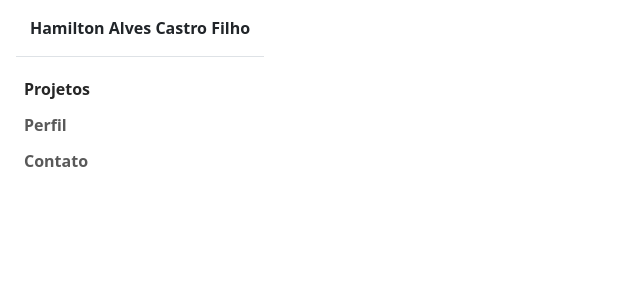
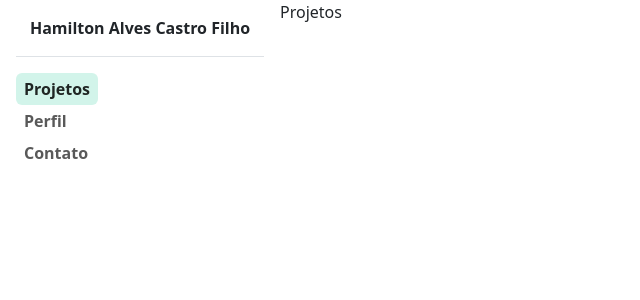
Before and after one commit to gmsbr19/arch-portfolio, a React (Vite) app: page / in a window 1280 px wide. Shown: the top 300 px of the page, without its empty margins (0-640 px from the left). Built offline with nearby package versions, Linux system fonts and the light colour scheme.

Commit message:
Final sidebar

```diff
--- a/src/App.jsx
+++ b/src/App.jsx
@@ -2,19 +2,19 @@ import Nav from "./components/Nav"
 import Projetos from './components/Projetos'
 import Perfil from './components/Perfil'
 import Contato from './components/Contato'
-import { BrowserRouter as Router, Routes, Route } from "react-router-dom"
+import { Routes, Route } from "react-router-dom"
 
 function App() {
 
   return (
-    <>
+    <div className="d-flex">
       <Nav />
       <Routes>
         <Route path="/" element={<Projetos />} />
         <Route path="/perfil" element={<Perfil />} />
         <Route path="/contato" element={<Contato />} />
       </Routes>
-    </>
+    </div>
   )
 }
 
--- a/src/components/Contato.jsx
+++ b/src/components/Contato.jsx
@@ -1,6 +1,6 @@
 const Contato = () => {
     return (
-        <div></div>
+        <div>Contato</div>
     );
 }
 
--- a/src/components/Nav.jsx
+++ b/src/components/Nav.jsx
@@ -2,7 +2,7 @@ import { NavLink } from "react-router-dom";
 
 const Nav = () => {
   return (
-    <div className="flex-shrink-0 p-3 bg-white" style={{ width: "280px" }}>
+    <div className="flex-shrink-0 p-3 bg-white vh-100" style={{ width: "280px" }}>
       <a
         href="/"
         className="d-flex text-center align-items-center pb-3 mb-3 link-dark text-decoration-none border-bottom"
@@ -11,9 +11,8 @@ const Nav = () => {
           Hamilton Alves Castro Filho
         </span>
       </a>
-      <ul className="list-unstyled ps-0">
-        <li className="mb-1">
-          <NavLink to="/">
+      <div className="list-unstyled d-flex flex-column ps-0">
+        <NavLink to="/" className="text-decoration-none">
           <button
             className="btn btn-toggle d-inline-flex align-items-center rounded border-0"
             data-bs-toggle="collapse"
@@ -23,9 +22,7 @@ const Nav = () => {
             Projetos
           </button>
         </NavLink>
-        </li>
-        <li className="mb-1">
-          <NavLink to="/perfil">
+        <NavLink to="/perfil" className="text-decoration-none">
           <button
             className="btn btn-toggle d-inline-flex align-items-center rounded border-0 collapsed"
             data-bs-toggle="collapse"
@@ -35,9 +32,7 @@ const Nav = () => {
             Perfil
           </button>
         </NavLink>
-        </li>
-        <li className="mb-1">
-          <NavLink to="/contato">
+        <NavLink to="/contato" className="text-decoration-none">
           <button
             className="btn btn-toggle d-inline-flex align-items-center rounded border-0 collapsed"
             data-bs-toggle="collapse"
@@ -47,8 +42,7 @@ const Nav = () => {
             Contato
           </button>
         </NavLink>
-        </li>
-      </ul>
+      </div>
     </div>
   );
 };
--- a/src/components/Perfil.jsx
+++ b/src/components/Perfil.jsx
@@ -1,6 +1,6 @@
 const Perfil = () => {
     return (
-        <div></div>
+        <div>Perfil</div>
     );
 }
 
--- a/src/components/Projetos.jsx
+++ b/src/components/Projetos.jsx
@@ -1,6 +1,6 @@
 const Projetos = () => {
     return (
-        <div></div>
+        <div>Projetos</div>
     );
 }
 
--- a/styles.css
+++ b/styles.css
@@ -15,41 +15,43 @@ body {
   overflow-y: hidden;
 }
 
-  .dropdown-toggle { outline: 0; }
+.dropdown-toggle {
+  outline: 0;
+}
 
 .btn-toggle {
-    padding: .25rem .5rem;
+  padding: 0.25rem 0.5rem;
   font-weight: 600;
-    color: rgba(0, 0, 0, .65);
+  color: rgba(0, 0, 0, 0.65);
   background-color: transparent;
 }
 .btn-toggle:hover,
 .btn-toggle:focus {
-    color: rgba(0, 0, 0, .85);
+  color: rgba(0, 0, 0, 0.85);
   background-color: #d2f4ea;
 }
 
 .btn-toggle::before {
   width: 1.25em;
   line-height: 0;
-    transition: transform .35s ease;
-    transform-origin: .5em 50%;
+  transition: transform 0.35s ease;
+  transform-origin: 0.5em 50%;
 }
 
 .btn-toggle[aria-expanded="true"] {
-    color: rgba(0, 0, 0, .85);
+  color: rgba(0, 0, 0, 0.85);
 }
 .btn-toggle[aria-expanded="true"]::before {
   transform: rotate(90deg);
 }
 
 .btn-toggle-nav a {
-    padding: .1875rem .5rem;
-    margin-top: .125rem;
+  padding: 0.1875rem 0.5rem;
+  margin-top: 0.125rem;
   margin-left: 1.25rem;
 }
-  .btn-toggle-nav a:hover,
-  .btn-toggle-nav a:focus {
+
+.active button {
   background-color: #d2f4ea;
 }
 
```
Lines whose indentation alone changed are shown as unchanged.
